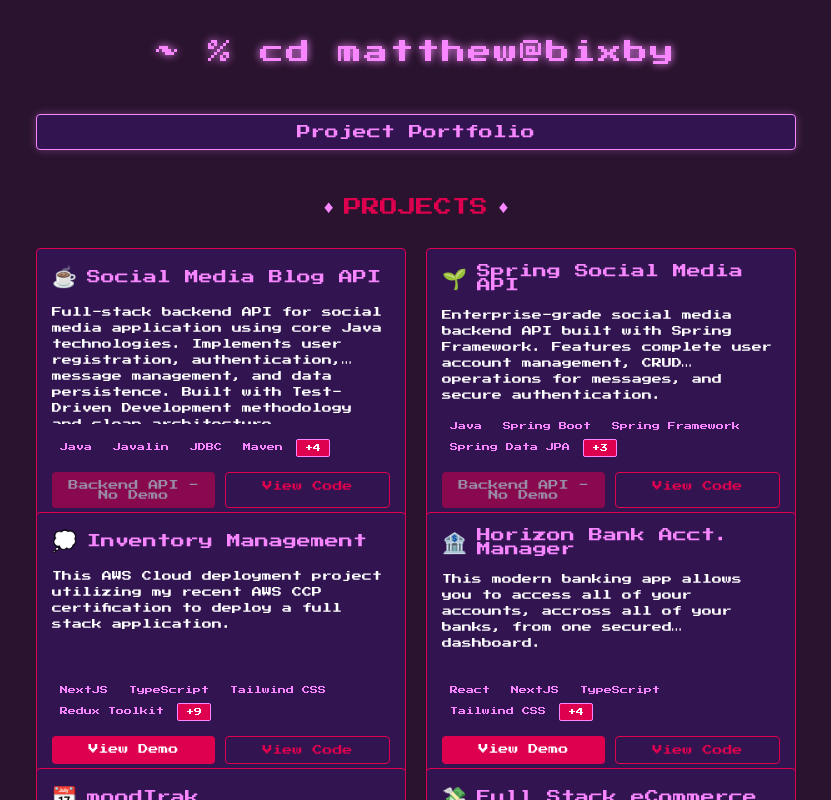
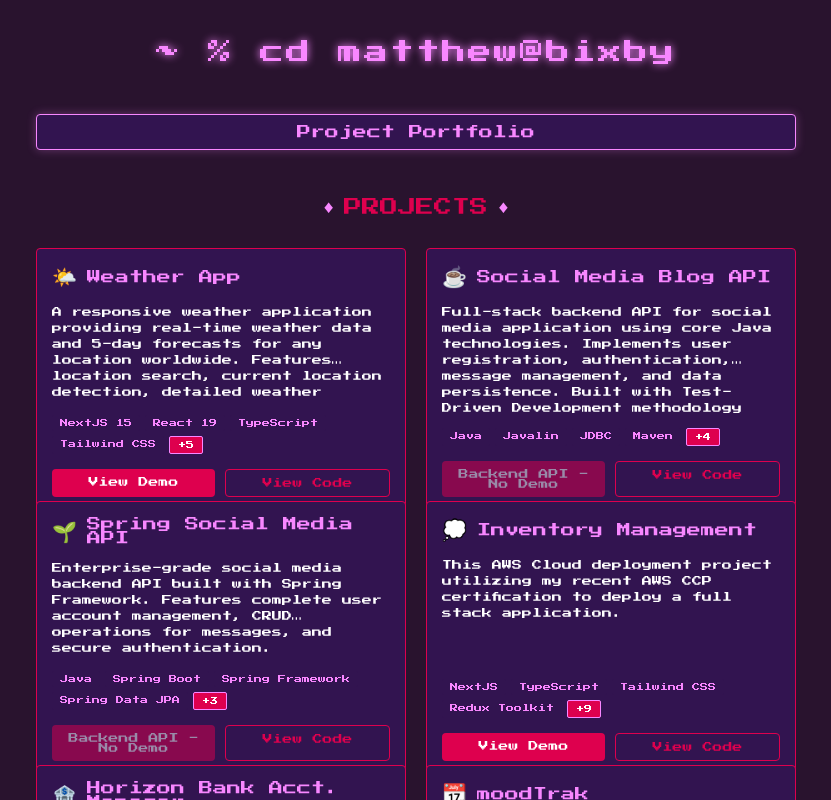
Before and after one commit to mattbixby123/bixbyPortfolio, a React (Vite) app: page /portfolio in a window 1280 px wide. Shown: the whole page, without its empty margins (224-1055 px from the left). Built offline with nearby package versions, Linux system fonts and the light colour scheme.

Commit message:
added weather project to portfolio

```diff
--- a/src/client/components/RetroPortfolio.jsx
+++ b/src/client/components/RetroPortfolio.jsx
@@ -75,6 +75,14 @@ const RetroPortfolio = () => {
       technologies: ["Java", "Javalin", "JDBC", "Maven", "JUnit", "Mockito", "REST APIs", "TDD"],
       link: null,
       code: "https://github.com/mattbixby123/mattbixby123-pep-project"
+    },
+    {
+      title: "Weather App",
+      emoji: "🌤️",
+      description: "A responsive weather application providing real-time weather data and 5-day forecasts for any location worldwide. Features location search, current location detection, detailed weather metrics, and an intuitive user interface with smooth loading states.",
+      technologies: ["NextJS 15", "React 19", "TypeScript", "Tailwind CSS", "TanStack React Query", "Jotai", "Axios", "OpenWeatherMap API", "date-fns"],
+      link: "https://weather-91eymv0ih-matthew-bixbys-projects.vercel.app/",
+      code: "https://github.com/mattbixby123/weather-app"
     }
   ];
 
```
